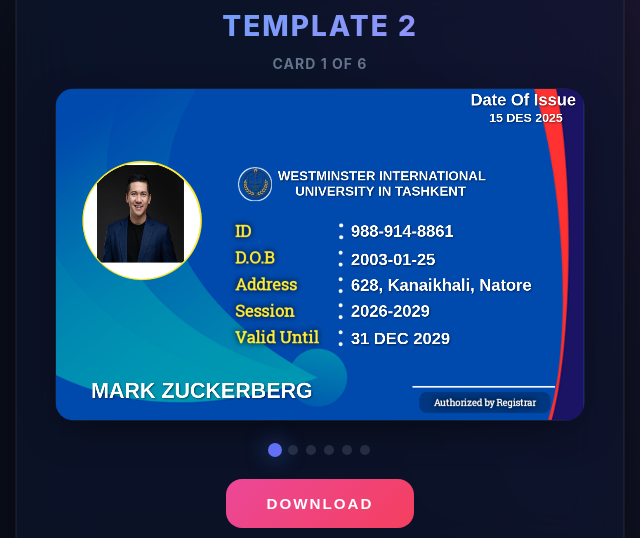
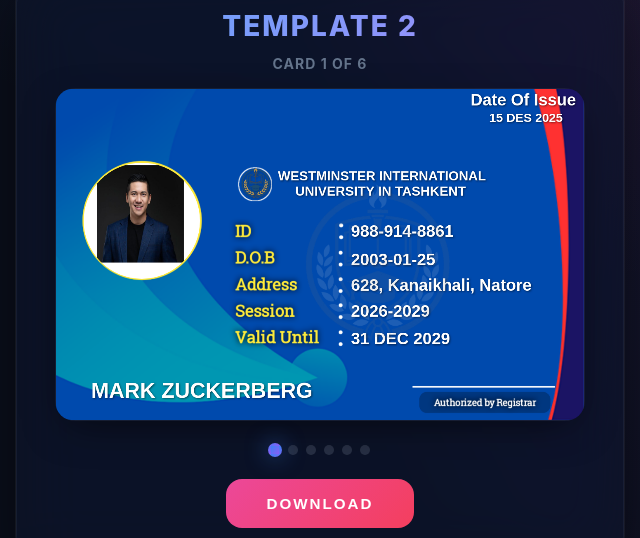
Before and after one commit to labudaminha/ID, a website: page index.html in a window 1280 px wide. Shown: the part 1536-2074 px from the top of the page, 0-640 px from the left. Drawn offline with Linux system fonts and the light colour scheme.

Commit message:
Update index.html

```diff
--- a/index.html
+++ b/index.html
@@ -77,7 +77,7 @@
         "creator": {
             "@type": "Person",
             "name": "AHCT",
-            "url": "https://ahct.vercel.app/"
+            "url": "id-livid-phi.vercel.app/"
         },
         "featureList": [
             "Professional ID Card Design",
@@ -860,7 +860,7 @@
 
                 <div class="form-group">
                     <label for="temp2o">Center Icon Opacity</label>
-                    <input type="text" id="temp2o" value="0.0">
+                    <input type="text" id="temp2o" value="0.12">
                 </div>
 
 
@@ -1414,16 +1414,19 @@ document.getElementById('customCollegeInput').addEventListener('input', function
 
                 collegeLogo.onload = function() {
                     if (set === 'set2') {
-                    	ctx.shadowColor = 'rgba(0, 0, 0, 0.5)';
-ctx.shadowBlur = 4;
-ctx.shadowOffsetX = 2;
-ctx.shadowOffsetY = 2;
+                        // Shadow hanya untuk logo kecil (biar gak ikut nempel ke watermark tengah)
+                        ctx.save();
+                        ctx.shadowColor = 'rgba(0, 0, 0, 0.35)';
+                        ctx.shadowBlur = 6;
+                        ctx.shadowOffsetX = 2;
+                        ctx.shadowOffsetY = 2;
                         ctx.drawImage(collegeLogo, 433, 177, 102, 102);
+                        ctx.restore();
                     } else {
                         ctx.drawImage(collegeLogo, 15, 49, 165, 165);
                     }
 
-                    const studentPhoto = new Image();
+const studentPhoto = new Image();
                     studentPhoto.src = uploadedImage || 'public/default_student.png';
 
                     studentPhoto.onload = function() {
@@ -1445,13 +1448,40 @@ ctx.shadowOffsetY = 2;
 
                         centerIcon.onload = function() {
                             ctx.save();
-                            let temp2o = document.getElementById('temp2o').value;
-                            ctx.globalAlpha = set === 'set2' ? temp2o : 0.1 || temp2o;
-                            const iconWidth = 620;
-                            const iconHeight = 620;
-                            const centerX = (canvas.width - iconWidth) / 2;
-                            const centerY = (canvas.height - iconHeight) / 2;
+
+                            const isSet2 = set === 'set2';
+                            const rawOpacity = parseFloat(document.getElementById('temp2o').value);
+                            const opacity = Number.isFinite(rawOpacity) ? rawOpacity : (isSet2 ? 0.12 : 0.10);
+
+                            // Opacity aman (Template 2 biasanya jelek kalau terlalu besar)
+                            ctx.globalAlpha = isSet2
+                                ? Math.min(Math.max(opacity, 0), 0.25)
+                                : 0.10;
+
+                            // Penting: watermark jangan pakai shadow (biar gak 'tebel' / aneh)
+                            ctx.shadowColor = 'transparent';
+                            ctx.shadowBlur = 0;
+                            ctx.shadowOffsetX = 0;
+                            ctx.shadowOffsetY = 0;
+
+                            const iconWidth = isSet2 ? 520 : 620;
+                            const iconHeight = isSet2 ? 520 : 620;
+
+                            // Geser watermark Template 2 sedikit ke kanan & bawah supaya gak nutup foto
+                            const centerX = isSet2
+                                ? ((canvas.width - iconWidth) / 2) + 140
+                                : (canvas.width - iconWidth) / 2;
+                            const centerY = isSet2
+                                ? ((canvas.height - iconHeight) / 2) + 20
+                                : (canvas.height - iconHeight) / 2;
+
+                            // Biar watermark Template 2 keliatan halus (lebih kayak watermark)
+                            if (isSet2) {
+                                ctx.filter = 'grayscale(1) brightness(1.7) contrast(0.85)';
+                            }
+
                             ctx.drawImage(centerIcon, centerX, centerY, iconWidth, iconHeight);
+                            ctx.filter = 'none';
                             ctx.restore();
                         };
 
```
